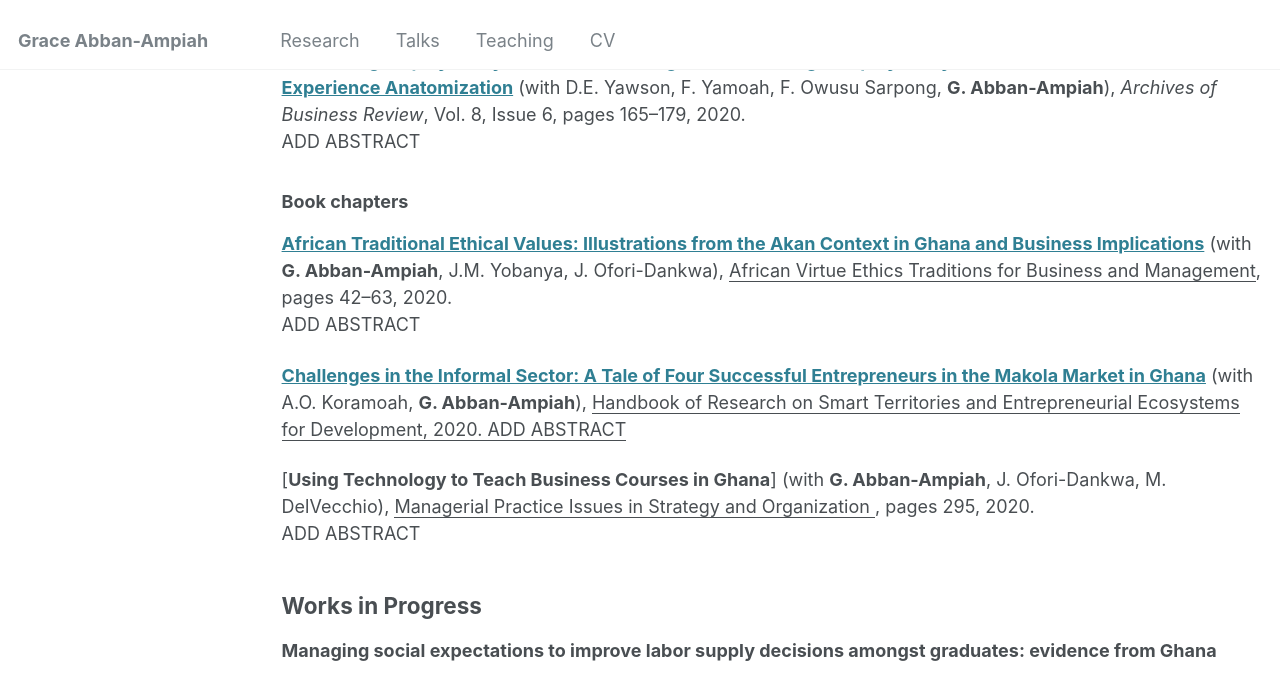
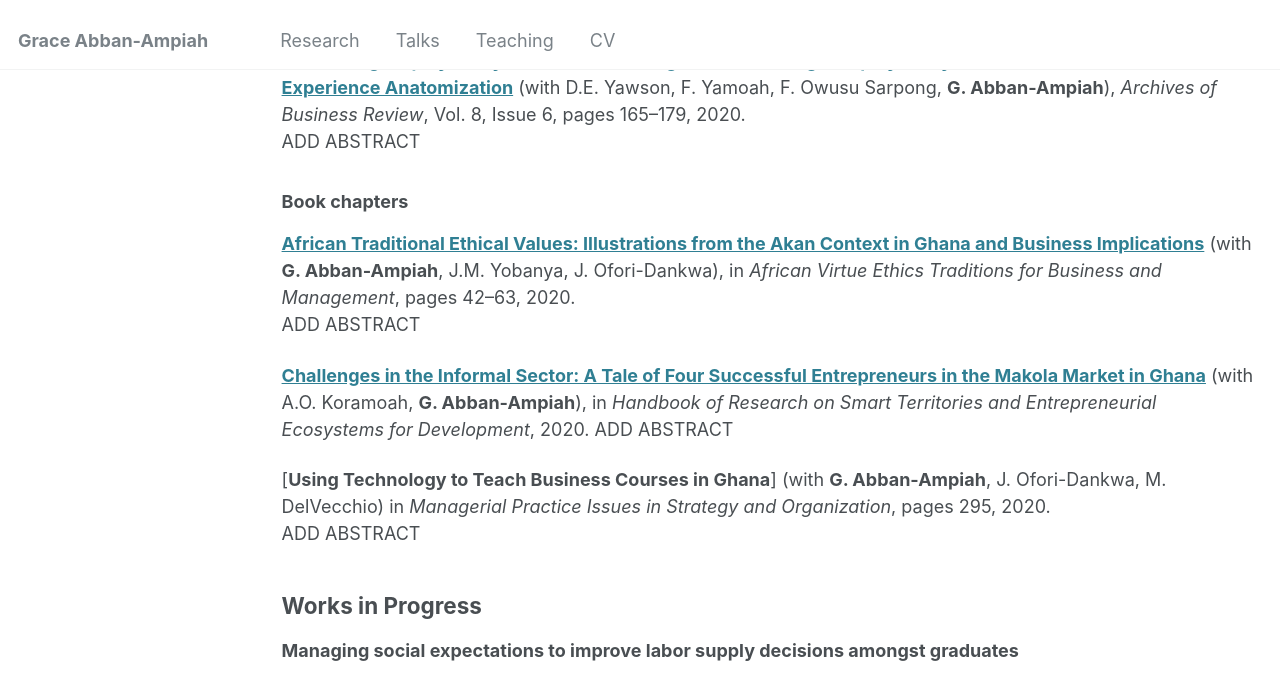
Before and after one commit to gabban-ampiah/gabban-ampiah.github.io, a Jekyll site: the page built from _pages/research.md, in a window 1280 px wide and 900 px high, scrolled down 422 px. Shown: the top 700 px of the window. Built offline with Jekyll 4.4.1, drawn with Linux system fonts in a browser that asks for light colours.

Commit message:
Update research.md

```diff
--- a/_pages/research.md
+++ b/_pages/research.md
@@ -25,15 +25,15 @@ ADD ABSTRACT
 
 ### Book chapters
 
-[**African Traditional Ethical Values: Illustrations from the Akan Context in Ghana and Business Implications**](/files/ppaper1.pdf) (with **G. Abban-Ampiah**, J.M. Yobanya, J. Ofori-Dankwa), <u> African Virtue Ethics Traditions for Business and Management</u>, pages 42–63, 2020.
+[**African Traditional Ethical Values: Illustrations from the Akan Context in Ghana and Business Implications**](/files/ppaper1.pdf) (with **G. Abban-Ampiah**, J.M. Yobanya, J. Ofori-Dankwa), in *African Virtue Ethics Traditions for Business and Management*, pages 42–63, 2020.
 ADD ABSTRACT
 
-[**Challenges in the Informal Sector: A Tale of Four Successful Entrepreneurs in the Makola Market in Ghana**](/files/ppaper1.pdf) (with A.O. Koramoah, **G. Abban-Ampiah**), <u>Handbook of Research on Smart Territories and Entrepreneurial Ecosystems for Development<u/>, 2020.
+[**Challenges in the Informal Sector: A Tale of Four Successful Entrepreneurs in the Makola Market in Ghana**](/files/ppaper1.pdf) (with A.O. Koramoah, **G. Abban-Ampiah**), in *Handbook of Research on Smart Territories and Entrepreneurial Ecosystems for Development*, 2020.
 ADD ABSTRACT
 
-[**Using Technology to Teach Business Courses in Ghana**] (with **G. Abban-Ampiah**, J. Ofori-Dankwa, M. DelVecchio), <u>Managerial Practice Issues in Strategy and Organization </u>, pages 295, 2020.
+[**Using Technology to Teach Business Courses in Ghana**] (with **G. Abban-Ampiah**, J. Ofori-Dankwa, M. DelVecchio) in *Managerial Practice Issues in Strategy and Organization*, pages 295, 2020.
 ADD ABSTRACT
 
 ## Works in Progress
 
-**Managing social expectations to improve labor supply decisions amongst graduates: evidence from Ghana**
+**Managing social expectations to improve labor supply decisions amongst graduates**
```
